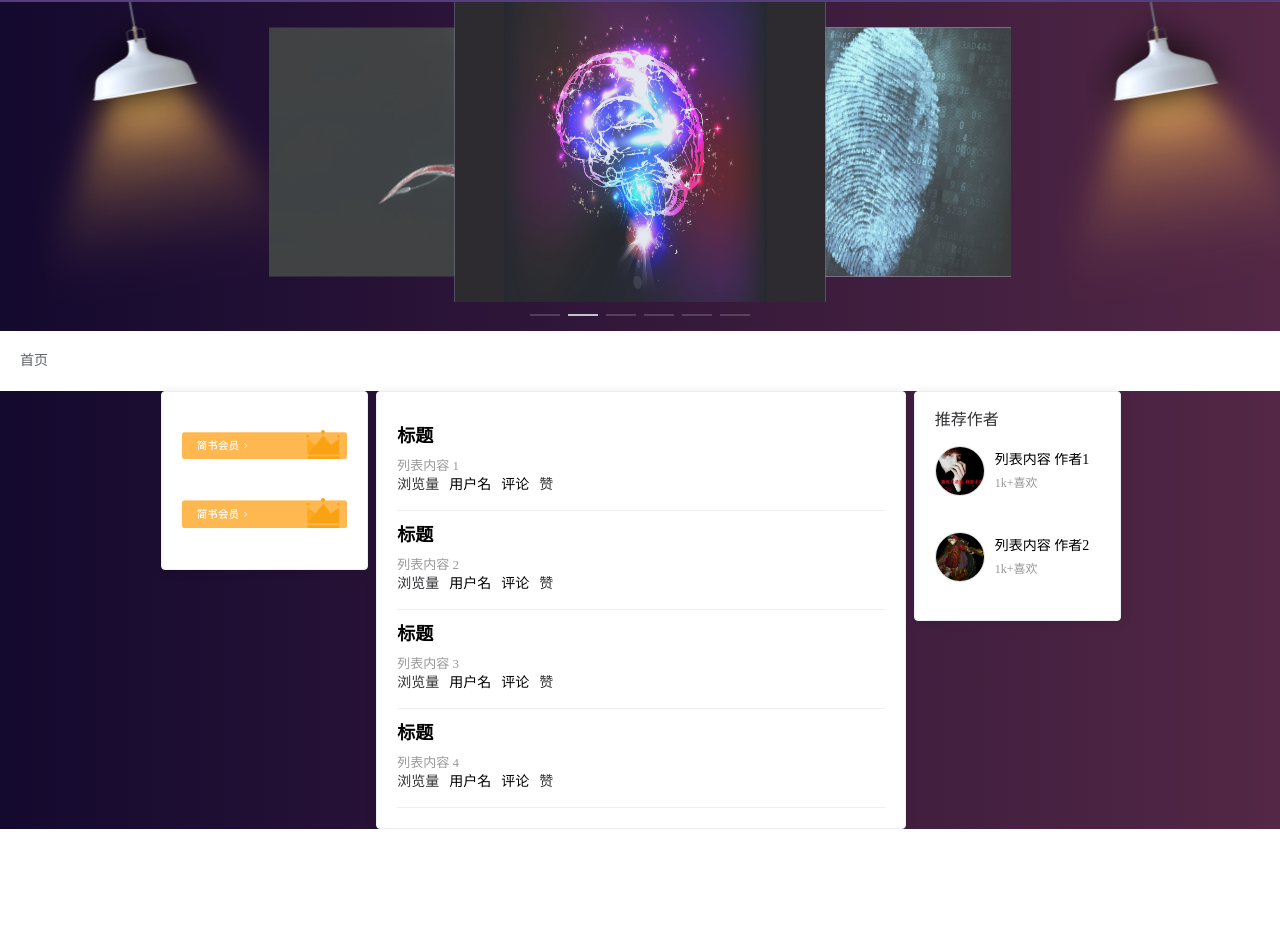
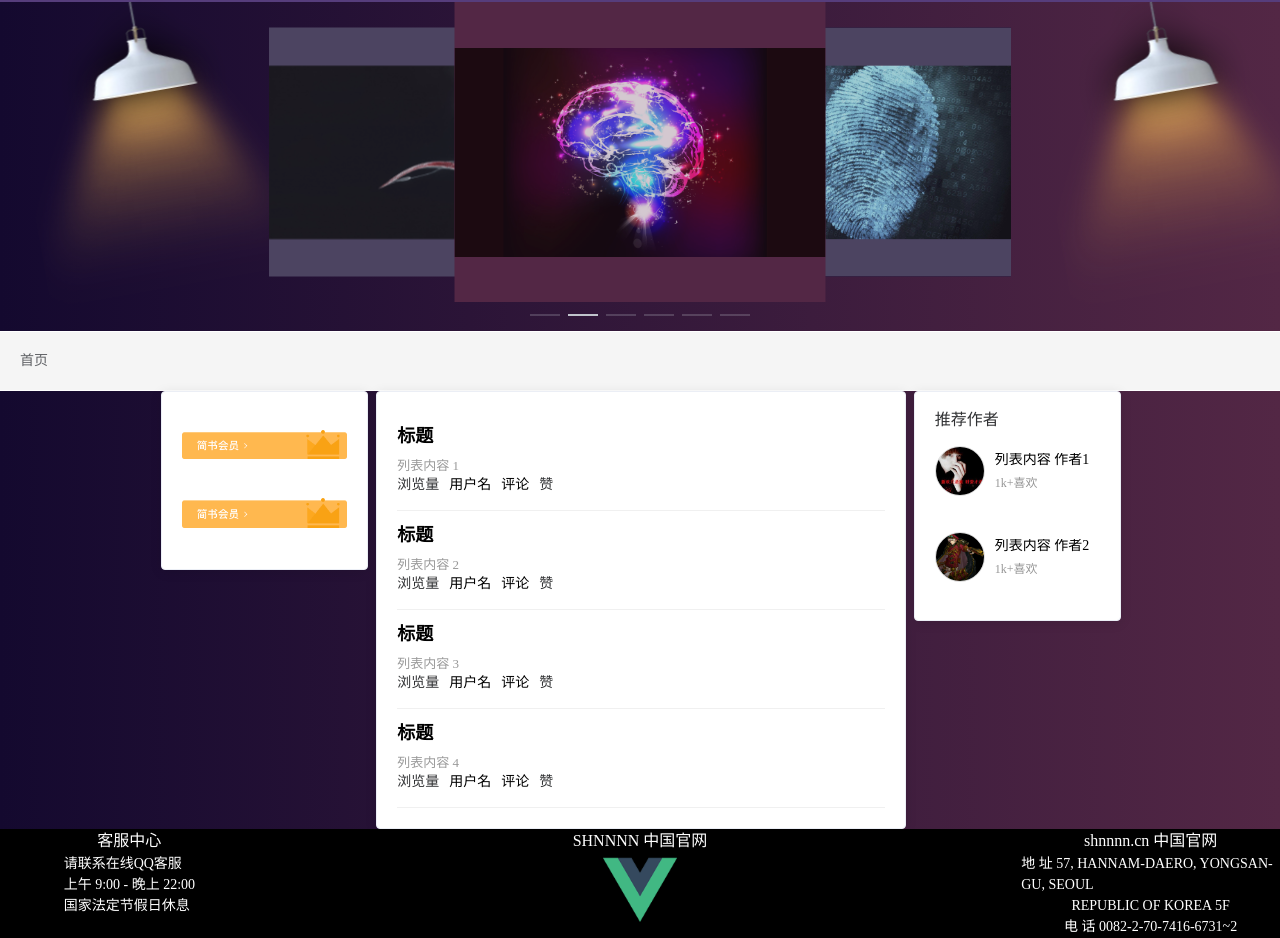
Before and after one commit to 631137742/shnnnn, a Vue app in the folder dream_web/: page /#/ in a window 1280 px wide. Shown: the part 78-1016 px from the top of the page. Before the commit the page ends 907 px from the top, so only its background shows below. Built offline with nearby package versions, Linux system fonts and the light colour scheme.

Commit message:
project-Footer

```diff
--- a/dream_web/src/App.vue
+++ b/dream_web/src/App.vue
@@ -1,11 +1,10 @@
 <template>
-<!--  <div id="app">-->
+  <div id="app">
     <router-view />
-<!--  </div>-->
+  </div>
 </template>
 
 <script>
-
 export default {
   name: 'app',
   components: {
@@ -64,20 +63,20 @@ export default {
     border-collapse: collapse;
     border-spacing: 0;
   }
-  #app {
-    font-family: 'Avenir', Helvetica, Arial, sans-serif;
-    -webkit-font-smoothing: antialiased;
-    -moz-osx-font-smoothing: grayscale;
-    text-align: center;
-    color: #2c3e50;
+  // #app {
+  //   font-family: 'Avenir', Helvetica, Arial, sans-serif;
+  //   -webkit-font-smoothing: antialiased;
+  //   -moz-osx-font-smoothing: grayscale;
+  //   text-align: center;
+  //   color: #2c3e50;
 
-    a {
-      font-weight: bold;
-      color: #2c3e50;
+  //   a {
+  //     font-weight: bold;
+  //     color: #2c3e50;
 
-      &.router-link-exact-active {
-        color: #42b983;
-      }
-    }
-  }
+  //     &.router-link-exact-active {
+  //       color: #42b983;
+  //     }
+  //   }
+  // }
 </style>
--- a/dream_web/src/views/index/Breadcrumb.vue
+++ b/dream_web/src/components/Breadcrumb.vue
@@ -1,5 +1,5 @@
 <template>
-  <div class="breadcrumb">
+  <div id="breadcrumb">
     <el-row :gutter="10">
       <el-col :xs="24" :sm="24" :md="24" :lg="24" :xl="24">
         <div class="grid-content bg-purple hidden-xs-only">
@@ -37,8 +37,8 @@ export default {
     getBreadcrumb () {
       let matched = this.$route.matched.filter(item => item.name)
       const first = matched[0]
-      if (first && first.name.trim().toLocaleLowerCase() !== 'App'.toLocaleLowerCase()) {
-        matched = [{ path: '', meta: { title: 'App' } }].concat(matched)
+      if (first && first.name.trim().toLocaleLowerCase() !== 'Index'.toLocaleLowerCase()) {
+        matched = [{ path: '', meta: { title: 'index' } }].concat(matched)
       }
       this.levelList = matched
       console.log(matched)
@@ -49,8 +49,10 @@ export default {
 
 <style scoped>
   .el-header {
-    background-color: #fff;
-    color: #333;
+    color: white;
+    background-color: #f5f5f5;
+    border-top: 1px solid #fff;
+    border-bottom: 1px solid #fff;
     text-align: center;
     line-height: 60px;
     display: flex;
--- a/dream_web/src/components/Footer.vue
+++ b/dream_web/src/components/Footer.vue
@@ -1,32 +1,77 @@
 <template>
-  <div class="footer">
-    <h1>{{ msg }}</h1>
+  <div id="footer" class="footer">
+    <el-row class="footer-row" :gutter="10">
+      <el-col :xs="5" :sm="5" :md="5" :lg="5" :xl="5">
+        <div class="grid-content bg-purple footer-section">
+          <h4 class="footer-top">客服中心</h4>
+          <ul class="footer-list">
+            <li>
+              <router-link to="#" class="footer-font">请联系在线QQ客服</router-link>
+            </li>
+            <li>
+              <p class="footer-font">上午 9:00 - 晚上 22:00</p>
+            </li>
+            <li>
+              <p class="footer-font">国家法定节假日休息</p>
+            </li>
+            <li>
+              <img class="w-25" src=""/>
+            </li>
+          </ul>
+        </div>
+      </el-col>
+      <el-col :xs="14" :sm="14" :md="14" :lg="14" :xl="14">
+        <div class="grid-content bg-purple-light footer-section">
+          <h4 class="footer-top">SHNNNN 中国官网</h4>
+          <img class="footer-logo" src="../assets/footer-logo.png"/>
+        </div>
+      </el-col>
+      <el-col :xs="5" :sm="5" :md="5" :lg="5" :xl="5">
+        <div class="grid-content bg-purple footer-section">
+          <h4 class="footer-top">shnnnn.cn 中国官网</h4>
+          <p class="footer-font">地 址 57, HANNAM-DAERO, YONGSAN-GU, SEOUL</p>
+          <p class="footer-font">REPUBLIC OF KOREA 5F</p>
+          <p class="footer-font">电 话 0082-2-70-7416-6731~2</p>
+          <p class="footer-font">邮 箱 wxt1214633619@163.com</p>
+        </div>
+      </el-col>
+    </el-row>
   </div>
 </template>
 
 <script>
 export default {
-  name: 'Footer',
-  props: {
-    msg: String
-  }
+  name: 'Footer'
 }
 </script>
 
-<!-- Add "scoped" attribute to limit CSS to this component only -->
-<style scoped lang="less">
-h3 {
-  margin: 40px 0 0;
-}
-ul {
-  list-style-type: none;
-  padding: 0;
-}
-li {
-  display: inline-block;
-  margin: 0 10px;
-}
-a {
-  color: #42b983;
-}
+<style>
+  .footer {
+    background-color: black;
+  }
+  .footer-top {
+    color: white;
+    font-size: 16px;
+    line-height: 1.5;
+  }
+  .footer-font {
+    color: white;
+    font-size: 14px;
+    line-height: 1.5;
+    text-decoration: none;
+  }
+
+  .footer-section {
+    display: flex;
+    flex-direction: column;
+    justify-content: center;
+    align-items: center;
+  }
+  .footer-list {
+    list-style: none;
+  }
+  .footer-logo {
+    width: 10%;
+    height: 10%;
+  }
 </style>
--- a/dream_web/src/components/Header.vue
+++ b/dream_web/src/components/Header.vue
@@ -1,5 +1,5 @@
 <template>
-  <div class="header">
+  <div id="header" class="header">
     <el-row class="header-row" :gutter="10">
       <el-col :xs="12" :sm="4" :md="4" :lg="4" :xl="4">
         <router-link to="/">
--- a/dream_web/src/main.js
+++ b/dream_web/src/main.js
@@ -1,11 +1,12 @@
 import Vue from 'vue'
-// import ElementUI from 'element-ui'
-import 'element-ui/lib/theme-chalk/index.css'
 import App from './App.vue'
 import router from './router'
 import store from './store'
 // 引入echarts
 import echarts from 'echarts'
+// import ElementUI from 'element-ui'
+import 'element-ui/lib/theme-chalk/index.css'
+
 import {
   Button,
   Select,
--- a/dream_web/src/router/index.js
+++ b/dream_web/src/router/index.js
@@ -1,8 +1,8 @@
 import Vue from 'vue'
 import VueRouter from 'vue-router'
-import App from '../App'
-import Index from '../views/index/Index.vue'
-import About from '../views/About'
+import Home from '../views/Home'
+import Index from '../views/index/Index'
+import About from '../views/attention/About'
 import Hello from '../views/Hello'
 
 Vue.use(VueRouter)
@@ -11,14 +11,14 @@ export default new VueRouter({
   base: process.env.BASE_URL,
   routes: [
     {
-      path: '/',
-      redirect: 'app',
-      name: 'App',
-      component: App,
+      path: '',
+      name: 'Index',
+      redirect: 'index',
+      component: Home,
       meta: { title: '首页', icon: '/', noCache: true },
       children: [
         {
-          path: '',
+          path: '/',
           component: Index
         },
         {
--- a/dream_web/src/views/Hello.vue
+++ b/dream_web/src/views/Hello.vue
@@ -1,18 +1,15 @@
 <template>
   <div id="hello">
-    <Header />
     <Breadcrumb />
     <h1>123</h1>
   </div>
 </template>
 
 <script>
-import Header from '@/components/Header.vue'
-import Breadcrumb from '@/views/index/Breadcrumb.vue'
+import Breadcrumb from '@/components/Breadcrumb.vue'
 export default {
   name: 'hello',
   components: {
-    Header,
     Breadcrumb
   }
 }
--- /dev/null
+++ b/dream_web/src/views/Home.vue
@@ -0,0 +1,24 @@
+<template>
+  <div id="home">
+    <Header />
+    <router-view></router-view>
+    <Footer />
+  </div>
+</template>
+
+<script>
+import Header from '@/components/Header'
+import Footer from '@/components/Footer'
+
+export default {
+  name: 'home',
+  components: {
+    Header,
+    Footer
+  }
+}
+</script>
+
+<style>
+
+</style>
--- a/dream_web/src/views/About.vue
+++ b/dream_web/src/views/attention/About.vue
@@ -1,19 +1,16 @@
 <template>
-  <div class="about">
-    <Header />
+  <div id="about">
     <Breadcrumb />
     <div id="myChart" style="width: 600px;height:400px;"></div>
   </div>
 </template>
 
 <script>
-import Header from '@/components/Header.vue'
-import Breadcrumb from '@/views/index/Breadcrumb.vue'
+import Breadcrumb from '@/components/Breadcrumb.vue'
 
 export default {
   name: 'about',
   components: {
-    Header,
     Breadcrumb
   },
   mounted () {
@@ -46,7 +43,7 @@ export default {
 }
 </script>
 <style>
-.about {
+  #about {
     display: flex;
     flex-flow: column nowrap;
   }
--- a/dream_web/src/views/index/Carousel.vue
+++ b/dream_web/src/views/index/Carousel.vue
@@ -2,21 +2,23 @@
   <div id="carousel">
     <el-row :gutter="10">
       <el-col :xs="5" :sm="5" :md="5" :lg="5" :xl="5">
-        <div class="grid-content bg-purple-light hidden-sm-and-down aside-row-left"></div>
+        <div class="grid-content bg-purple-light hidden-sm-and-down aside-row-left">
+        </div>
       </el-col>
       <el-col :xs="14" :sm="14" :md="14" :lg="14" :xl="14">
         <div class="grid-content bg-purple hidden-sm-and-down">
           <template>
             <el-carousel :interval="4000" type="card">
               <el-carousel-item v-for="item in slideshow" :key="item">
-                <img :src="item" alt="加载失败...">
+                <h3 class="carousel-images" :style="{ backgroundImage: 'url('+item+')' }"></h3>
               </el-carousel-item>
             </el-carousel>
           </template>
         </div>
       </el-col>
       <el-col :xs="5" :sm="5" :md="5" :lg="5" :xl="5">
-        <div class="grid-content bg-purple-light hidden-sm-and-down aside-row-right"></div>
+        <div class="grid-content bg-purple-light hidden-sm-and-down aside-row-right">
+        </div>
       </el-col>
     </el-row>
   </div>
@@ -43,7 +45,7 @@ export default {
 }
 </script>
 <style>
-  .el-carousel__item img {
+  .el-carousel__item h3 {
     color: #475669;
     font-size: 14px;
     opacity: 0.75;
@@ -51,13 +53,21 @@ export default {
     height: 100%;
     margin: 0;
   }
-
   .el-carousel__item:nth-child(2n) {
-    background-color: #99a9bf;
+    background-color: #532745;
   }
 
   .el-carousel__item:nth-child(2n+1) {
-    background-color: #d3dce6;
+    background-color: #14092f;
+  }
+  .carousel-images {
+    background-repeat: no-repeat;
+    background-position: center;
+    background-size: contain;
+  }
+
+  body {
+    overflow-x:hidden;
   }
   .grid-content {
     min-height: 36px;
@@ -66,6 +76,7 @@ export default {
     width: 100%;
     height: 320px;
     background: url("../../assets/light.png") no-repeat 50% 0;
+    -webkit-transform: rotate(360deg);
     transform: rotate(360deg);
     transform-origin: 50% 0;
     animation: mygradual 4s infinite linear;
@@ -74,6 +85,7 @@ export default {
     width: 100%;
     height: 320px;
     background: url("../../assets/light.png") no-repeat 50% 0;
+    -webkit-transform: rotate(360deg);
     transform: rotate(360deg);
     transform-origin: 50% 0;
     animation: mygradual 4s infinite linear;
--- a/dream_web/src/views/index/Cart.vue
+++ b/dream_web/src/views/index/Cart.vue
@@ -1,5 +1,5 @@
 <template>
-  <div class="cart">
+  <div id="cart">
     <el-row :gutter="10">
       <el-col :xs="4" :sm="2" :md="3" :lg="3" :xl="3">
         <div class="grid-content bg-purple hidden-md-only"></div>
@@ -7,8 +7,8 @@
       <el-col :xs="24" :sm="24" :md="6" :lg="4" :xl="4">
         <div class="grid-content bg-purple">
           <el-card class="box-card">
-            <div v-for="item in images" :key="item" class="text item">
-              <router-link to="#"><img class="board-images" :src="item" alt="加载失败..."></router-link>
+            <div v-for="item in images" :key="item.id" class="text item">
+              <router-link to="#"><img class="board-images" :src="item.images" alt="加载失败..."></router-link>
             </div>
           </el-card>
         </div>
@@ -35,7 +35,7 @@
         <div class="grid-content bg-purple hidden-sm-and-down">
           <el-card class="box-card">
             <h2>推荐作者</h2>
-            <div v-for="item in recommend" :key="item" class="text item aside-list">
+            <div v-for="item in recommend" :key="item.id" class="text item aside-list">
               <router-link to="#">
                 <img class="head-portrait" :src="item.images" alt="头像加载失败">
                 <div class="aside-lally">
@@ -64,12 +64,12 @@ export default {
   data () {
     return {
       images: [
-        require('../../assets/banner-s-club-aa8bdf19f8cf729a759da42e4a96f366.png'),
-        require('../../assets/banner-s-club-aa8bdf19f8cf729a759da42e4a96f366.png')
+        { id: 1, images: require('../../assets/banner-s-club-aa8bdf19f8cf729a759da42e4a96f366.png') },
+        { id: 2, images: require('../../assets/banner-s-club-aa8bdf19f8cf729a759da42e4a96f366.png') }
       ],
       recommend: [
-        { title: '作者1', images: require('../../assets/head-portrait.png') },
-        { title: '作者2', images: require('../../assets/head-portrait1.png') }
+        { id: 1, title: '作者1', images: require('../../assets/head-portrait.png') },
+        { id: 2, title: '作者2', images: require('../../assets/head-portrait1.png') }
       ]
     }
   }
--- a/dream_web/src/views/index/Index.vue
+++ b/dream_web/src/views/index/Index.vue
@@ -1,6 +1,5 @@
 <template>
   <div id="index" class="index-bg">
-    <Header />
     <Carousel />
     <Breadcrumb />
     <Cart />
@@ -8,15 +7,13 @@
 </template>
 
 <script>
-import Header from '@/components/Header.vue'
+import Breadcrumb from '@/components/Breadcrumb.vue'
 import Carousel from '@/views/index/Carousel.vue'
-import Breadcrumb from '@/views/index/Breadcrumb.vue'
 import Cart from '@/views/index/Cart.vue'
 
 export default {
   name: 'index',
   components: {
-    Header,
     Carousel,
     Breadcrumb,
     Cart
```
Also changed, not shown: dream_web/src/assets/footer-logo.png (added). Lines whose indentation alone changed are shown as unchanged.
